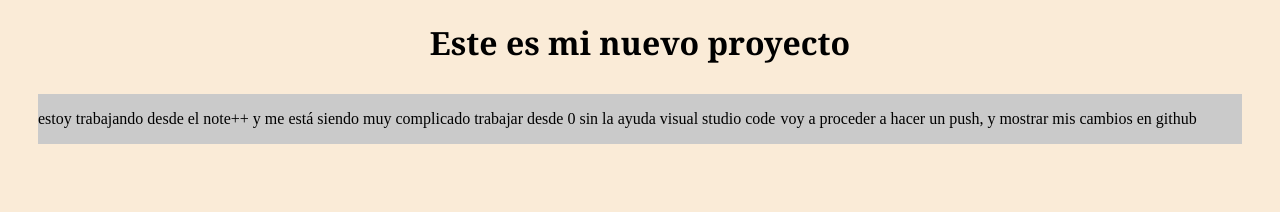
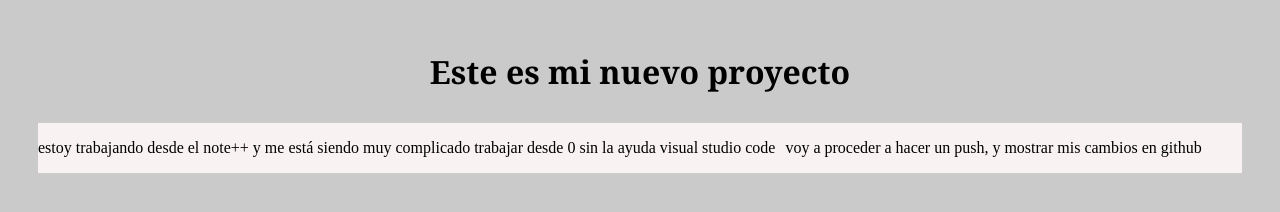
Before and after one commit to evadadev/mi-proyecto-web, a plain HTML site: page index.html in a window 1280 px wide. Drawn offline with Linux system fonts and the light colour scheme.

Commit message:
se cambia el color

```diff
--- a/index.html
+++ b/index.html
@@ -12,15 +12,16 @@
       justify-content: center;
       color: black;
       font-family: Georgia, 'Times New Roman', Times, serif;
+      margin-top: 50px;
     }
     body {
-      background-color: antiquewhite;
+      background-color: #cacaca;
     }
     #container {
       display: flex;
       margin: 30px;
       gap: 5px;
-      background-color: #cacaca;
+      background-color: #f8f2f2;
     }
   </style>
 </head>
@@ -32,6 +33,7 @@
   <div id="container">
     <p>estoy trabajando desde el note++ y me está siendo muy complicado trabajar desde 0 sin la ayuda visual studio code
     </p>
+    <br>
     <p>voy a proceder a hacer un push, y mostrar mis cambios en github</p>
   </div>
 
```
